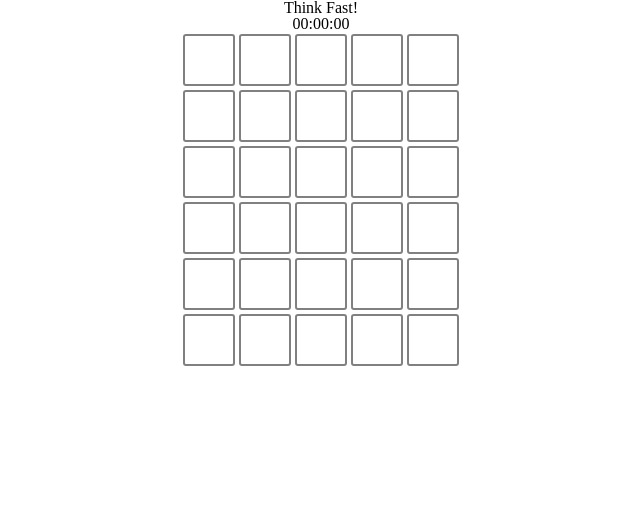
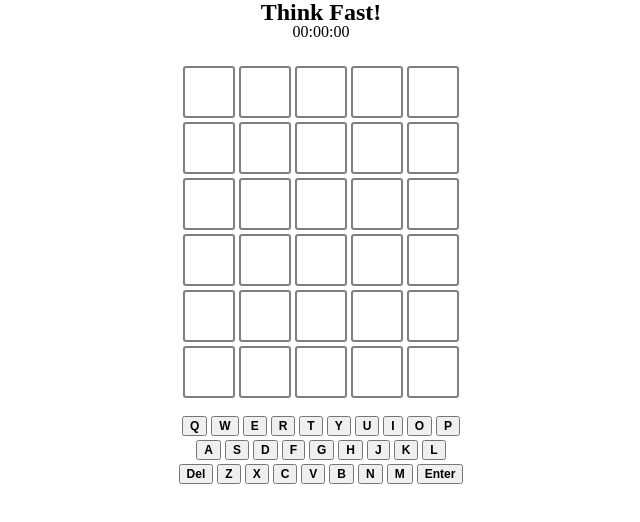
Before and after one commit to abeyra/Think-fast-, a React (Create React App) app in the folder client/: page / in a window 1280 px wide. Shown: the top 522 px of the page, without its empty margins (319-959 px from the left). Built offline with nearby package versions, Linux system fonts and the light colour scheme.

Commit message:
built out user keyboard and added some basic styling to it. imported keyboard component into game page and added it under the game board.

```diff
--- /dev/null
+++ b/client/src/components/Keyboard/Keyboard.jsx
@@ -0,0 +1,50 @@
+import './Keyboard.scss';
+import { Component } from 'react';
+
+export default class Keyboard extends Component {
+
+    render() {
+        return (
+            <>
+                <section className="keyboard">
+                    <div className="keyboard__content">
+                        <div className="keyboard__content-first-row">
+                            <button className="keyboard__button">q</button>
+                            <button className="keyboard__button">w</button>
+                            <button className="keyboard__button">e</button>
+                            <button className="keyboard__button">r</button>
+                            <button className="keyboard__button">t</button>
+                            <button className="keyboard__button">y</button>
+                            <button className="keyboard__button">u</button>
+                            <button className="keyboard__button">i</button>
+                            <button className="keyboard__button">o</button>
+                            <button className="keyboard__button">p</button>
+                        </div>
+                        <div className="keyboard__content-second-row">
+                            <button className="keyboard__button">a</button>
+                            <button className="keyboard__button">s</button>
+                            <button className="keyboard__button">d</button>
+                            <button className="keyboard__button">f</button>
+                            <button className="keyboard__button">g</button>
+                            <button className="keyboard__button">h</button>
+                            <button className="keyboard__button">j</button>
+                            <button className="keyboard__button">k</button>
+                            <button className="keyboard__button">l</button>
+                        </div>
+                        <div className="keyboard__content-third-row">
+                            <button className="keyboard__button">Del</button>
+                            <button className="keyboard__button">z</button>
+                            <button className="keyboard__button">x</button>
+                            <button className="keyboard__button">c</button>
+                            <button className="keyboard__button">v</button>
+                            <button className="keyboard__button">b</button>
+                            <button className="keyboard__button">n</button>
+                            <button className="keyboard__button">m</button>
+                            <button className="keyboard__button">Enter</button>
+                        </div>
+                    </div>
+                </section>
+            </>
+        )
+    }
+}
--- /dev/null
+++ b/client/src/components/Keyboard/Keyboard.scss
@@ -0,0 +1,24 @@
+.keyboard {
+    &__content {
+        margin: 1rem 0;
+        display: flex;
+        flex-direction: column;
+        align-items: center;
+
+        &-second-row {
+            margin: .25rem 0;
+        }
+    }
+
+    // &__content div {
+    //     display: flex;
+    // }
+
+    &__button {
+        font-size: .75rem;
+        font-weight: 700;
+        margin: 0 2px;
+        cursor: pointer;
+        text-transform: capitalize;
+    }
+}
--- /dev/null
+++ b/client/src/components/timer/Timer.scss
@@ -0,0 +1,10 @@
+.timer {
+    &__title {
+        font-size: 1.5rem;
+        font-weight: 600;
+    }
+
+    &__clock {
+        margin-bottom: 1.5rem;
+    }
+}
--- a/client/src/components/timer/timer.jsx
+++ b/client/src/components/timer/timer.jsx
@@ -1,3 +1,4 @@
+import './Timer.scss';
 import React, { useState, useEffect } from 'react';
 
 export default function Timer({ hoursMinsSecs }) {
@@ -37,7 +38,7 @@ export default function Timer({ hoursMinsSecs }) {
     <>
       <section className="timer">
         <h1 className="timer__title">Think Fast!</h1>
-        <p>{`${hrs.toString().padStart(2, '0')}:${mins
+        <p className="timer__clock">{`${hrs.toString().padStart(2, '0')}:${mins
             .toString()
             .padStart(2, '0')}:${secs.toString().padStart(2, '0')}`}</p>
       </section>
--- a/client/src/pages/Game/Game.jsx
+++ b/client/src/pages/Game/Game.jsx
@@ -1,12 +1,13 @@
 import './Game.scss';
 import { Component } from 'react';
-import Timer from '../../components/timer/timer';
-import { WORDS } from '../../words/words';
+import Timer from '../../components/Timer/Timer';
+import Keyboard from '../../components/Keyboard/Keyboard';
+import { WORDS } from '../../Words/words';
 
 export default class Game extends Component {
     state = {
         NUMBER_OF_GUESSES: 6,
-        guess: [],
+        userGuess: [],
         nextLetter: 0,
         correctGuess: WORDS[Math.floor(Math.random() * WORDS.length)]
     }
@@ -15,7 +16,16 @@ export default class Game extends Component {
 
         let guessesRemaining = this.state.NUMBER_OF_GUESSES;
 
-        let createGameBoard = () => {
+
+
+       this.createGameBoard();
+    }
+
+    componentDidUpdate(){
+
+    }
+
+    createGameBoard = () => {
 
         let board = document.querySelector(".game__board");
 
@@ -31,13 +41,6 @@ export default class Game extends Component {
 
             board.appendChild(row);
         }
-        }
-
-       createGameBoard();
-    }
-
-    componentDidUpdate(){
-
     }
 
     render() {
@@ -56,6 +59,7 @@ export default class Game extends Component {
                     <div className='game__board'>
 
                     </div>
+                    <Keyboard />
                 </section>
             </>
         )
--- a/client/src/pages/Game/Game.scss
+++ b/client/src/pages/Game/Game.scss
@@ -17,6 +17,10 @@
             justify-content: center;
             align-items: center;
             text-transform: uppercase;
+
+            &--filled {
+                border: 2px solid black;
+            }
         }
 
         &-row {
```
Lines whose indentation alone changed are shown as unchanged.
